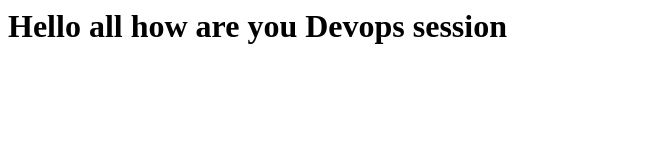
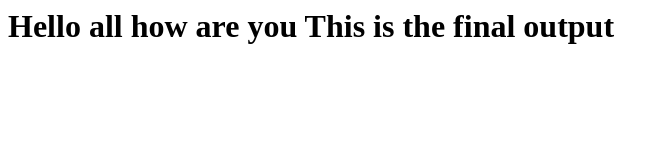
Before and after one commit to ganeshgellas/ganesh-practise, a plain HTML site: page index.html in a window 1280 px wide. Shown: the whole page, without its empty margins (0-669 px from the left). Drawn offline with Linux system fonts and the light colour scheme.

Commit message:
final file

```diff
--- a/index.html
+++ b/index.html
@@ -2,7 +2,7 @@
 	<html>
 
 	<head>
-		Devops session
+	This is the final output
 	</head>
 	</html>
 
```
